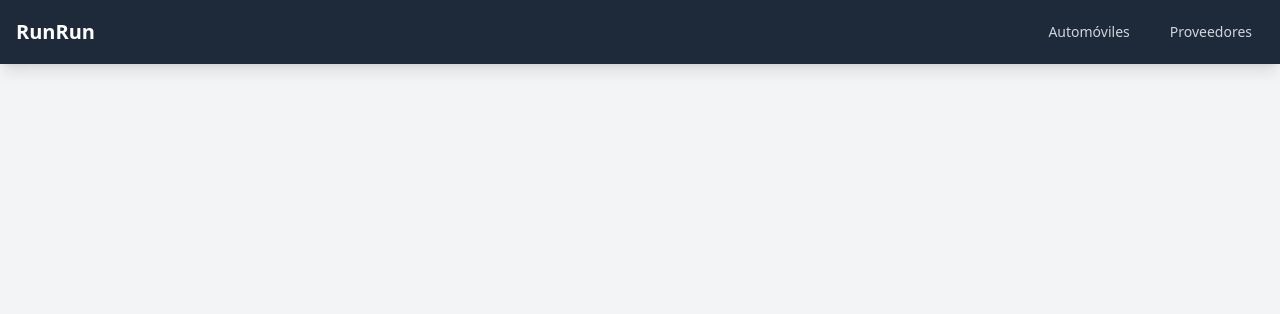
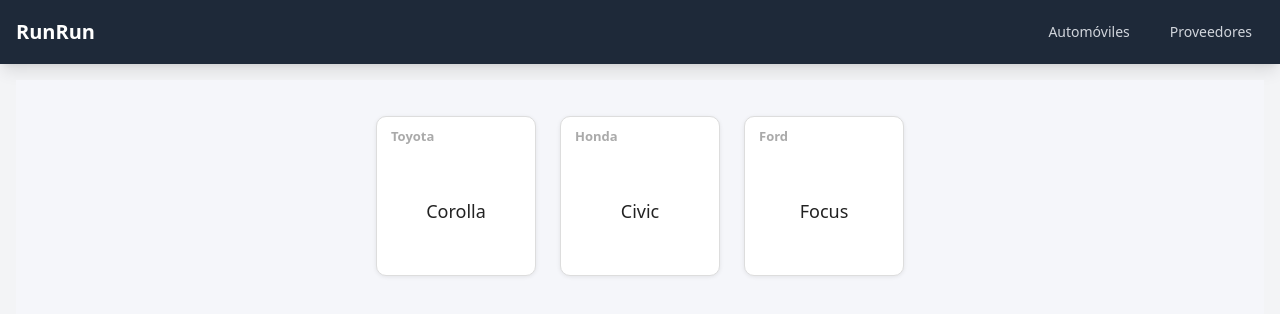
Before and after one commit to AlanVortex/U2_01_PracticaGIT_E5, a React (Vite) app in the folder RunRunFrontEnd/: page /automoviles in a window 1280 px wide. Shown: the top 314 px of the page. Built offline with nearby package versions, Linux system fonts and the light colour scheme.

Commit message:
Fixes #5 - New page of cars

```diff
--- a/RunRunFrontEnd/src/App.jsx
+++ b/RunRunFrontEnd/src/App.jsx
@@ -1,5 +1,6 @@
 import { BrowserRouter as Router, Routes, Route } from 'react-router-dom';
 import Navbar from './components/Navbar';
+import Autos from './pages/autos.jsx';
 
 import Proveedores from './pages/proveedores.jsx';
 
@@ -11,6 +12,7 @@
         <div className="p-4">
           <Routes>
             <Route path="/proveedores" element={<Proveedores />} />
+            <Route path="/automoviles" element={<Autos />} />
           </Routes>
         </div>
       </div>
--- a/RunRunFrontEnd/src/pages/autos.jsx
+++ b/RunRunFrontEnd/src/pages/autos.jsx
@@ -0,0 +1,78 @@
+import React, { useState } from "react";
+
+const HARDCODED_CARS = [
+    { id: 1, brand: { name: "Toyota" }, model: "Corolla" },
+    { id: 2, brand: { name: "Honda" }, model: "Civic" },
+    { id: 3, brand: { name: "Ford" }, model: "Focus" },
+];
+
+const CarCard = ({ brand, model }) => (
+    <div
+        style={{
+            width: 160,
+            height: 160,
+            border: "1px solid #ddd",
+            borderRadius: 10,
+            boxShadow: "0 1px 4px rgba(0,0,0,0.08)",
+            margin: 12,
+            padding: 12,
+            display: "flex",
+            flexDirection: "column",
+            position: "relative",
+            background: "#fff",
+            justifyContent: "center",
+            alignItems: "center",
+        }}
+    >
+        <span
+            style={{
+                position: "absolute",
+                top: 10,
+                left: 14,
+                fontWeight: "bold",
+                color: "#aaa",
+                fontSize: 13,
+                marginBottom: 0,
+            }}
+        >
+            {brand}
+        </span>
+        <div
+            style={{
+                fontSize: 18,
+                fontWeight: 500,
+                color: "#222",
+                marginTop: 30,
+            }}
+        >
+            {model}
+        </div>
+    </div>
+);
+
+function Autos() {
+    const [cars] = useState(HARDCODED_CARS);
+
+    return (
+        <div
+            style={{
+                display: "flex",
+                flexWrap: "wrap",
+                justifyContent: "center",
+                background: "#f5f6fa",
+                minHeight: "100vh",
+                padding: 24,
+            }}
+        >
+            {cars.map((car) => (
+                <CarCard
+                    key={car.id}
+                    brand={car.brand?.name || "Sin marca"}
+                    model={car.model}
+                />
+            ))}
+        </div>
+    );
+}
+
+export default Autos;
--- a/RunRunFrontEnd/src/pages/proveedores.jsx
+++ b/RunRunFrontEnd/src/pages/proveedores.jsx
@@ -1,9 +1,24 @@
 import React from "react";
 
 const proveedores = [
-  { id: 1, nombre: "Proveedor Uno", correo: "uno@email.com", telefono: "555-1234" },
-  { id: 2, nombre: "Proveedor Dos", correo: "dos@email.com", telefono: "555-5678" },
-  { id: 3, nombre: "Proveedor Tres", correo: "tres@email.com", telefono: "555-9012" },
+  {
+    id: 1,
+    nombre: "Proveedor Uno",
+    correo: "uno@email.com",
+    telefono: "555-1234",
+  },
+  {
+    id: 2,
+    nombre: "Proveedor Dos",
+    correo: "dos@email.com",
+    telefono: "555-5678",
+  },
+  {
+    id: 3,
+    nombre: "Proveedor Tres",
+    correo: "tres@email.com",
+    telefono: "555-9012",
+  },
 ];
 
 function Proveedores() {
@@ -12,16 +27,26 @@
       <div className="max-w-7xl mx-auto">
         <div className="flex items-center justify-between mb-6">
           <h2 className="text-2xl font-semibold text-gray-800">Proveedores</h2>
-          <button className="bg-blue-600 hover:bg-blue-700 text-white font-medium py-2 px-5 rounded-lg transition">Nuevo</button>
+          <button className="bg-blue-600 hover:bg-blue-700 text-white font-medium py-2 px-5 rounded-lg transition">
+            Nuevo
+          </button>
         </div>
         <div className="overflow-x-auto bg-white rounded-xl shadow-md">
           <table className="min-w-full">
             <thead>
               <tr>
-                <th className="px-4 py-3 text-left text-gray-600 font-normal">Nombre</th>
-                <th className="px-4 py-3 text-left text-gray-600 font-normal">Correo</th>
-                <th className="px-4 py-3 text-left text-gray-600 font-normal">Teléfono</th>
-                <th className="px-4 py-3 text-center text-gray-600 font-normal">Acciones</th>
+                <th className="px-4 py-3 text-left text-gray-600 font-normal">
+                  Nombre
+                </th>
+                <th className="px-4 py-3 text-left text-gray-600 font-normal">
+                  Correo
+                </th>
+                <th className="px-4 py-3 text-left text-gray-600 font-normal">
+                  Teléfono
+                </th>
+                <th className="px-4 py-3 text-center text-gray-600 font-normal">
+                  Acciones
+                </th>
               </tr>
             </thead>
             <tbody>
@@ -31,8 +56,12 @@
                   <td className="px-4 py-2 border-b">{prov.correo}</td>
                   <td className="px-4 py-2 border-b">{prov.telefono}</td>
                   <td className="px-4 py-2 border-b text-center">
-                    <button className="bg-yellow-400 hover:bg-yellow-500 text-white py-1 px-4 rounded mr-2 transition">Editar</button>
-                    <button className="bg-red-500 hover:bg-red-600 text-white py-1 px-4 rounded transition">Borrar</button>
+                    <button className="bg-yellow-400 hover:bg-yellow-500 text-white py-1 px-4 rounded mr-2 transition">
+                      Editar
+                    </button>
+                    <button className="bg-red-500 hover:bg-red-600 text-white py-1 px-4 rounded transition">
+                      Borrar
+                    </button>
                   </td>
                 </tr>
               ))}
```
